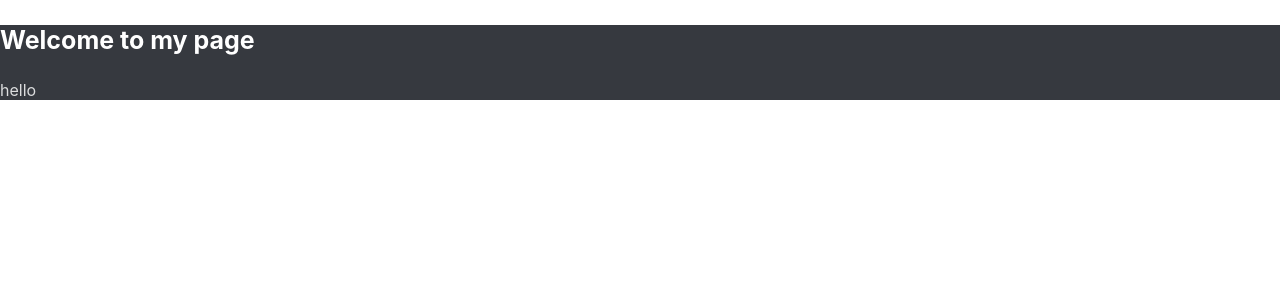
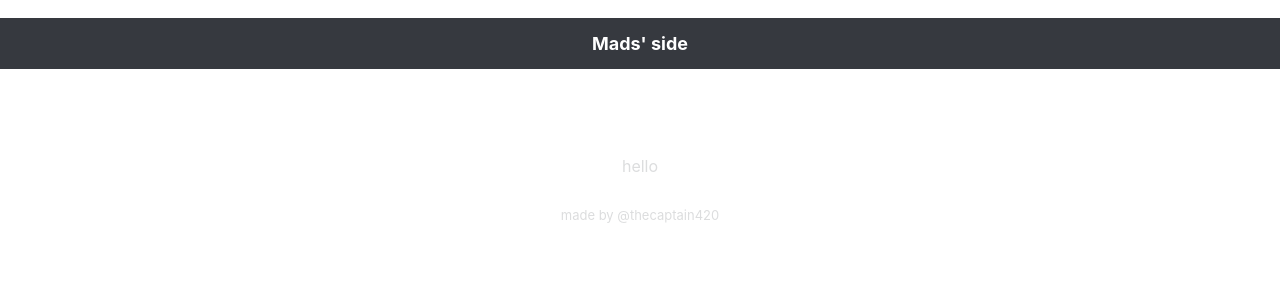
Before and after one commit to theCaptain420/personalWebsite, a React (Create React App) app in the folder personal-website/: page / in a window 1280 px wide. Shown: the top 300 px of the page. Built offline with nearby package versions, Linux system fonts and the light colour scheme.

Commit message:
changed page style and added themecomponents

```diff
--- a/personal-website/src/Components/welcomeMod/welcome.css
+++ b/personal-website/src/Components/welcomeMod/welcome.css
@@ -6,6 +6,8 @@ color: #fff;
 .normalText{
     color:#dcddde
 }
-.header{
-    background-color: #36393F;
+.wholePage{
+    flex-direction: row;
+    justify-content: center;
+    text-align: center;
 }
--- a/personal-website/src/Components/welcomeMod/welcome.tsx
+++ b/personal-website/src/Components/welcomeMod/welcome.tsx
@@ -1,20 +1,24 @@
 import * as React from 'react';
 import './welcome.css'
-
+import WebHeader from '../themeComponents/WebHeader'
+import WebFooter from '../themeComponents/WebFooter'
 export interface IWelcomeIntroProps {
 }
 
 export default class WelcomeIntro extends React.Component<IWelcomeIntroProps> {
   public render() {
     return (
-      <div className="header">
+      <div className="wholePage">
+        <WebHeader/>
         <p className="headerText">
             Welcome to my page
         </p>
+
         <p className="normalText">
           hello
         </p>
 
+        <WebFooter/>
       </div>
     );
   }
```
